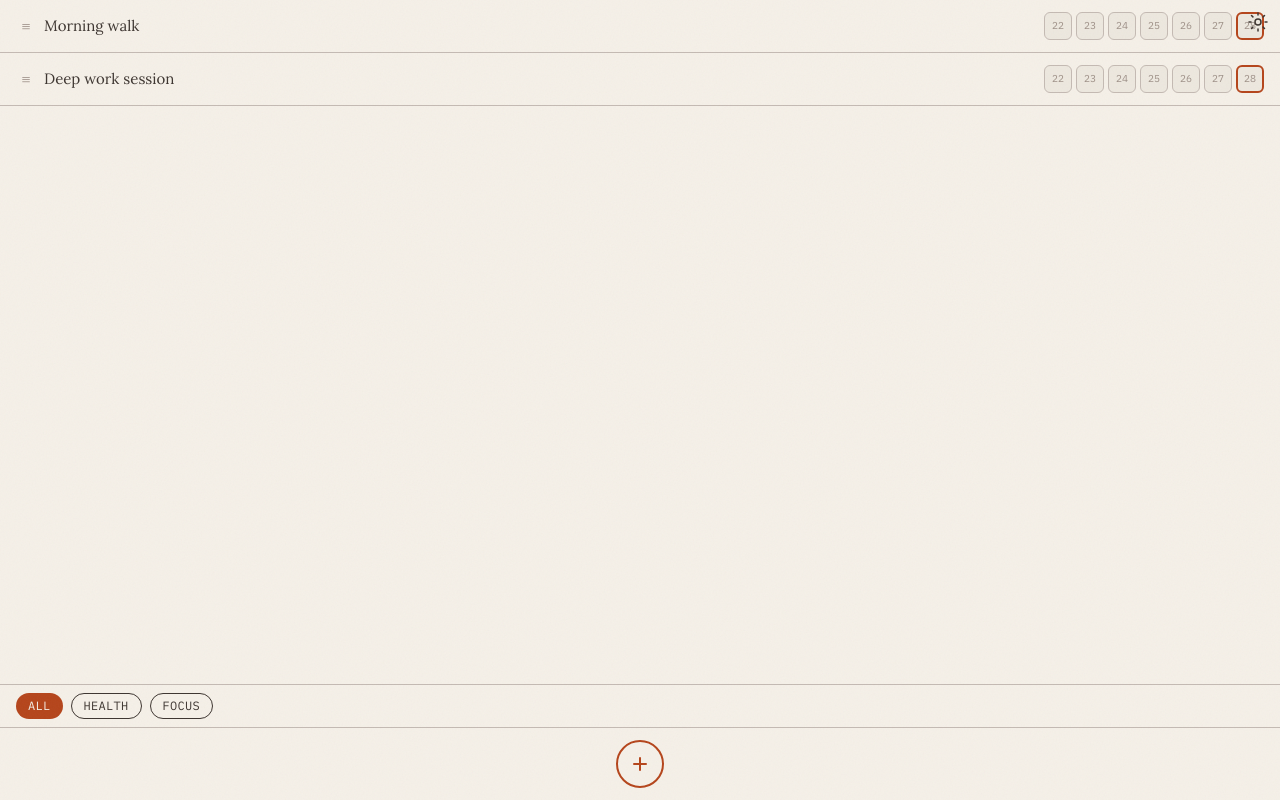
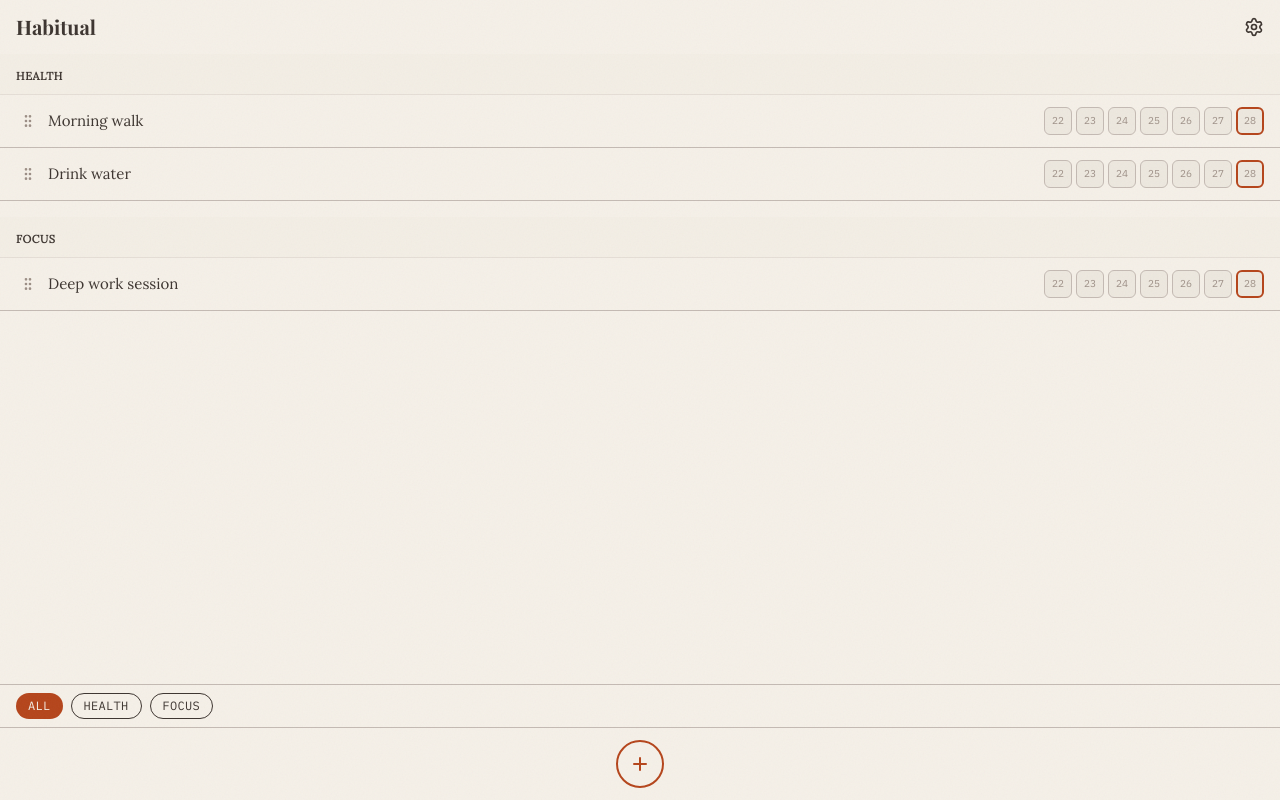
Before and after one commit to cuongcode/habitual, a React (Vite) app: page / in a window 1280 px wide. Built offline with nearby package versions, Linux system fonts and the light colour scheme.

Commit message:
prompt 3 fix some bugs

```diff
--- a/package.json
+++ b/package.json
@@ -15,6 +15,7 @@
     "@dnd-kit/utilities": "^3.2.2",
     "date-fns": "^4.1.0",
     "idb": "^8.0.3",
+    "lucide-react": "^1.7.0",
     "react": "^19.2.4",
     "react-dom": "^19.2.4",
     "react-router-dom": "^7.13.2",
--- a/src/components/HabitList.tsx
+++ b/src/components/HabitList.tsx
@@ -1,11 +1,14 @@
+import { useState, useMemo } from 'react'
 import {
   DndContext,
   closestCenter,
+  DragOverlay,
   PointerSensor,
+  TouchSensor,
   useSensor,
   useSensors,
 } from '@dnd-kit/core'
-import type { DragEndEvent } from '@dnd-kit/core'
+import type { DragStartEvent, DragEndEvent } from '@dnd-kit/core'
 import {
   SortableContext,
   verticalListSortingStrategy,
@@ -14,6 +17,7 @@ import {
 import { useHabitStore } from '../store/habitStore'
 import HabitRow from './HabitRow'
 import type { Habit } from '../types/index'
+import { subDays, format } from 'date-fns'
 
 export default function HabitList() {
   const habits = useHabitStore((s) => s.habits)
@@ -21,54 +25,71 @@ export default function HabitList() {
   const activeCategoryId = useHabitStore((s) => s.activeCategoryId)
   const reorderHabits = useHabitStore((s) => s.reorderHabits)
 
+  const [activeId, setActiveId] = useState<string | null>(null)
+
   const sensors = useSensors(
-    useSensor(PointerSensor, { activationConstraint: { distance: 5 } }),
+    useSensor(PointerSensor, {
+      activationConstraint: { distance: 8 },
+    }),
+    useSensor(TouchSensor, {
+      activationConstraint: { delay: 200, tolerance: 8 },
+    }),
   )
 
-  // Sort habits: filter by category, then sort by category order → habit order
-  let sortedHabits: Habit[]
-
+  // Group habits by category
+  const groups = useMemo(() => {
     if (activeCategoryId) {
-    sortedHabits = habits
+      const filtered = habits
         .filter((h) => h.categoryId === activeCategoryId)
         .sort((a, b) => a.order - b.order)
-  } else {
-    // All habits: sort by category order, then habit order
-    const catOrderMap = new Map(categories.map((c, i) => [c.id, i]))
-    sortedHabits = [...habits].sort((a, b) => {
-      const catDiff =
-        (catOrderMap.get(a.categoryId) ?? 999) -
-        (catOrderMap.get(b.categoryId) ?? 999)
-      if (catDiff !== 0) return catDiff
-      return a.order - b.order
-    })
+      const cat = categories.find((c) => c.id === activeCategoryId)
+      return cat ? [{ category: cat, habits: filtered }] : []
+    }
+
+    // All view: group by category order
+    return categories
+      .map((cat) => ({
+        category: cat,
+        habits: habits
+          .filter((h) => h.categoryId === cat.id)
+          .sort((a, b) => a.order - b.order),
+      }))
+      .filter((g) => g.habits.length > 0)
+  }, [habits, categories, activeCategoryId])
+
+  const activeHabit = activeId ? habits.find((h) => h.id === activeId) : null
+
+  function handleDragStart(event: DragStartEvent) {
+    setActiveId(String(event.active.id))
   }
 
   function handleDragEnd(event: DragEndEvent) {
+    setActiveId(null)
+
     const { active, over } = event
     if (!over || active.id === over.id) return
 
-    const activeHabit = habits.find((h) => h.id === active.id)
-    if (!activeHabit) return
+    // Find which category group this drag happened in
+    const habit = habits.find((h) => h.id === active.id)
+    if (!habit) return
 
-    const categoryId = activeHabit.categoryId
-    const categoryHabits = sortedHabits.filter(
-      (h) => h.categoryId === categoryId,
-    )
-    const oldIndex = categoryHabits.findIndex((h) => h.id === active.id)
-    const newIndex = categoryHabits.findIndex((h) => h.id === over.id)
+    const group = groups.find((g) => g.category.id === habit.categoryId)
+    if (!group) return
 
+    const oldIndex = group.habits.findIndex((h) => h.id === active.id)
+    const newIndex = group.habits.findIndex((h) => h.id === over.id)
+
+    // If 'over' is in a different category, it won't be found in this group
     if (oldIndex === -1 || newIndex === -1) return
 
-    const reordered = arrayMove(categoryHabits, oldIndex, newIndex)
-    reorderHabits(
-      categoryId,
-      reordered.map((h) => h.id),
-    )
+    const reordered = arrayMove(group.habits, oldIndex, newIndex)
+    const newOrderedIds = reordered.map((h) => h.id)
+
+    reorderHabits(habit.categoryId, newOrderedIds)
   }
 
   // Empty state
-  if (sortedHabits.length === 0) {
+  if (groups.length === 0) {
     return (
       <div className="flex-1 flex flex-col items-center justify-center gap-4 px-8">
         <svg
@@ -82,12 +103,9 @@ export default function HabitList() {
           strokeLinecap="round"
           strokeLinejoin="round"
         >
-          {/* Page */}
           <rect x="16" y="8" width="32" height="48" rx="3" />
-          {/* Lines on page */}
           <line x1="24" y1="20" x2="40" y2="20" />
           <line x1="24" y1="28" x2="36" y2="28" />
-          {/* Pen */}
           <line x1="44" y1="40" x2="52" y2="56" />
         </svg>
         <p
@@ -107,18 +125,91 @@ export default function HabitList() {
     <DndContext
       sensors={sensors}
       collisionDetection={closestCenter}
+      onDragStart={handleDragStart}
       onDragEnd={handleDragEnd}
     >
+      <div className="flex-1 overflow-y-auto">
+        {groups.map((group) => (
+          <div key={group.category.id} className="mb-4 last:mb-0">
+            {/* Category Header (only show in 'All' view) */}
+            {!activeCategoryId && (
+              <div className="px-4 py-2 bg-cream-dark/30 border-b border-muted-light/30">
+                <span
+                  className="text-muted-dark uppercase tracking-wider font-semibold"
+                  style={{ fontSize: '11px' }}
+                >
+                  {group.category.label}
+                </span>
+              </div>
+            )}
+
             <SortableContext
-        items={sortedHabits.map((h) => h.id)}
+              items={group.habits.map((h) => h.id)}
               strategy={verticalListSortingStrategy}
             >
-        <div className="flex-1 overflow-y-auto">
-          {sortedHabits.map((habit) => (
+              {group.habits.map((habit) => (
                 <HabitRow key={habit.id} habit={habit} />
               ))}
+            </SortableContext>
           </div>
-      </SortableContext>
+        ))}
+      </div>
+
+      <DragOverlay>
+        {activeHabit ? (
+          <DragOverlayRow habit={activeHabit} />
+        ) : null}
+      </DragOverlay>
     </DndContext>
   )
 }
+
+// ── Drag overlay (simplified row) ──────────────────────────────────
+
+function DragOverlayRow({ habit }: { habit: Habit }) {
+  const today = new Date()
+  const days: Date[] = []
+  for (let i = 6; i >= 0; i--) {
+    days.push(subDays(today, i))
+  }
+  const todayStr = format(today, 'yyyy-MM-dd')
+
+  return (
+    <div
+      className="flex items-center gap-2 px-4 py-3 bg-cream border-2 border-rust rounded-md shadow-lg"
+      style={{ opacity: 0.85 }}
+    >
+      <span
+        className="flex-1 truncate text-ink"
+        style={{ fontFamily: "var(--font-body)", fontSize: '15px' }}
+      >
+        {habit.name}
+      </span>
+      <div className="flex gap-1 shrink-0">
+        {days.map((day) => {
+          const dateStr = format(day, 'yyyy-MM-dd')
+          const dayNum = format(day, 'd')
+          const isToday = dateStr === todayStr
+          return (
+            <div
+              key={dateStr}
+              className={`w-7 h-7 rounded-md flex items-center justify-center bg-cream-dark
+                ${isToday ? 'border-2 border-rust' : 'border border-muted-light'}`}
+            >
+              <span
+                className="text-muted"
+                style={{
+                  fontFamily: "var(--font-mono)",
+                  fontSize: '10px',
+                  lineHeight: 1,
+                }}
+              >
+                {dayNum}
+              </span>
+            </div>
+          )
+        })}
+      </div>
+    </div>
+  )
+}
--- a/src/components/HabitRow.tsx
+++ b/src/components/HabitRow.tsx
@@ -2,6 +2,7 @@ import { useSortable } from '@dnd-kit/sortable'
 import { CSS } from '@dnd-kit/utilities'
 import { useNavigate } from 'react-router-dom'
 import { subDays, format } from 'date-fns'
+import { GripVertical } from 'lucide-react'
 import type { Habit } from '../types/index'
 
 interface HabitRowProps {
@@ -41,15 +42,15 @@ export default function HabitRow({ habit }: HabitRowProps) {
       className="flex items-center gap-2 px-4 py-3 border-b border-muted-light bg-cream"
     >
       {/* Drag handle */}
-      <button
+      <div
         {...attributes}
         {...listeners}
-        className="w-5 shrink-0 text-muted cursor-grab active:cursor-grabbing select-none"
-        style={{ fontSize: '16px', lineHeight: 1 }}
+        className="shrink-0 text-muted cursor-grab active:cursor-grabbing p-1"
+        style={{ touchAction: 'none' }}
         aria-label="Drag to reorder"
       >
-        ≡
-      </button>
+        <GripVertical size={16} />
+      </div>
 
       {/* Habit name */}
       <button
--- a/src/db/index.ts
+++ b/src/db/index.ts
@@ -125,6 +125,11 @@ export async function deleteEntry(id: string): Promise<void> {
   await db.delete('entries', id)
 }
 
+export async function getAllNotes(): Promise<HabitDayNote[]> {
+  const db = await getDB()
+  return db.getAll('notes')
+}
+
 // ── Notes ───────────────────────────────────────────────────────────
 
 export async function getNoteForHabitDate(
--- a/src/pages/HabitsPage.tsx
+++ b/src/pages/HabitsPage.tsx
@@ -1,4 +1,5 @@
 import { useNavigate } from 'react-router-dom'
+import { Settings } from 'lucide-react'
 import HabitList from '../components/HabitList'
 import CategoryFilterBar from '../components/CategoryFilterBar'
 import BottomNav from '../components/BottomNav'
@@ -7,29 +8,27 @@ export default function HabitsPage() {
   const navigate = useNavigate()
 
   return (
-    <div className="flex flex-col h-screen bg-cream relative">
-      {/* Settings gear — top right */}
-      <button
-        onClick={() => navigate('/settings')}
-        className="absolute top-3 right-3 z-10 text-ink hover:text-rust transition-colors"
-        aria-label="Settings"
-      >
-        <svg
-          width="20"
-          height="20"
-          viewBox="0 0 20 20"
-          fill="none"
-          stroke="currentColor"
-          strokeWidth="1.5"
-          strokeLinecap="round"
-          strokeLinejoin="round"
+    <div className="flex flex-col h-screen bg-cream">
+      {/* Header */}
+      <div className="shrink-0 flex items-center justify-between px-4 py-3">
+        <h1
+          className="text-ink"
+          style={{
+            fontFamily: "var(--font-display)",
+            fontSize: '20px',
+            fontWeight: 700,
+          }}
         >
-          <circle cx="10" cy="10" r="3" />
-          <path d="M10 1v2M10 17v2M1 10h2M17 10h2" />
-          <path d="M3.5 3.5l1.4 1.4M15.1 15.1l1.4 1.4" />
-          <path d="M3.5 16.5l1.4-1.4M15.1 4.9l1.4-1.4" />
-        </svg>
-      </button>
+          Habitual
+        </h1>
+        <button
+          onClick={() => navigate('/settings')}
+          className="text-ink hover:text-rust transition-colors"
+          aria-label="Settings"
+        >
+          <Settings size={20} color="var(--color-ink)" />
+        </button>
+      </div>
 
       {/* Main habit list — scrollable */}
       <HabitList />
--- a/src/store/habitStore.ts
+++ b/src/store/habitStore.ts
@@ -25,7 +25,7 @@ function makeSeedHabits(): Habit[] {
   const now = new Date().toISOString()
   return [
     {
-      id: crypto.randomUUID(),
+      id: 'h1',
       name: 'Morning walk',
       categoryId: 'cat-1',
       schedule: { frequency: 'daily' },
@@ -33,7 +33,15 @@ function makeSeedHabits(): Habit[] {
       createdAt: now,
     },
     {
-      id: crypto.randomUUID(),
+      id: 'h2',
+      name: 'Drink water',
+      categoryId: 'cat-1',
+      schedule: { frequency: 'daily' },
+      order: 1,
+      createdAt: now,
+    },
+    {
+      id: 'f1',
       name: 'Deep work session',
       categoryId: 'cat-2',
       schedule: { frequency: 'weekly', weekday: 4 },
@@ -86,51 +94,65 @@ export const useHabitStore = create<HabitStore>((set, get) => ({
   // ── Init ────────────────────────────────────────────────────────
 
   async init() {
-    const [categories, habits] = await Promise.all([
-      db.getAllCategories(),
-      db.getAllHabits(),
-    ])
+    let categories = await db.getAllCategories()
+    let habits = await db.getAllHabits()
 
-    // Load all entries keyed by habitId
+    // ── Stale Seed Cleanup ──────────────────────────────────────────
+    // If we have habits with old seed names but old IDs, remove them
+    const seedNames = ['Morning walk', 'Drink water', 'Deep work session']
+    const stableIds = ['h1', 'h2', 'f1']
+
+    let needsRefetch = false
+    for (const h of habits) {
+      if (seedNames.includes(h.name) && !stableIds.includes(h.id)) {
+        await db.deleteHabit(h.id)
+        needsRefetch = true
+      }
+    }
+
+    if (needsRefetch) {
+      habits = await db.getAllHabits()
+    }
+
+    // ── Seeding ─────────────────────────────────────────────────────
+    let finalCategories = [...categories]
+    let finalHabits = [...habits]
+
+    if (categories.length === 0) {
+      finalCategories = SEED_CATEGORIES
+      for (const cat of finalCategories) {
+        await db.saveCategory(cat)
+      }
+    }
+
+    if (!habits.some((h) => h.id === 'h1')) {
+      const seedHabits = makeSeedHabits()
+      for (const habit of seedHabits) {
+        if (!habits.some((prev) => prev.id === habit.id)) {
+          await db.saveHabit(habit)
+          finalHabits.push(habit)
+        }
+      }
+    }
+
+    // ── Load Related Data ───────────────────────────────────────────
     const entries: Record<string, HabitEntry[]> = {}
-    for (const habit of habits) {
+    for (const habit of finalHabits) {
       entries[habit.id] = await db.getEntriesForHabit(habit.id)
     }
 
-    // Load all notes — we iterate habits and a date range isn't practical,
-    // so we fetch from IDB directly via getAll and key them
-    const allNotesRaw = await (async () => {
-      const { openDB } = await import('idb')
-      const idb = await openDB('habitual-db', 1)
-      return idb.getAll('notes') as Promise<HabitDayNote[]>
-    })()
+    const allNotesRaw = await db.getAllNotes()
     const notes: Record<string, HabitDayNote> = {}
     for (const note of allNotesRaw) {
       notes[noteKey(note.habitId, note.date)] = note
     }
 
-    // Seed if empty
-    if (habits.length === 0) {
-      const seedCategories = SEED_CATEGORIES
-      const seedHabits = makeSeedHabits()
-
-      for (const cat of seedCategories) {
-        await db.saveCategory(cat)
-      }
-      for (const habit of seedHabits) {
-        await db.saveHabit(habit)
-      }
-
-      set({
-        categories: seedCategories,
-        habits: seedHabits,
-        entries: {},
-        notes: {},
-      })
-      return
-    }
-
-    set({ categories, habits, entries, notes })
+    set({
+      categories: finalCategories,
+      habits: finalHabits,
+      entries,
+      notes,
+    })
   },
 
   // ── Categories ──────────────────────────────────────────────────
@@ -212,22 +234,25 @@ export const useHabitStore = create<HabitStore>((set, get) => ({
     }
   },
 
-  async reorderHabits(categoryId, orderedIds) {
+  async reorderHabits(_categoryId, newOrderedIds) {
     const prevHabits = get().habits
-    const newHabits = prevHabits.map((h) => {
-      if (h.categoryId !== categoryId) return h
-      const order = orderedIds.indexOf(h.id)
-      return order !== -1 ? { ...h, order } : h
+
+    const updatedHabits = prevHabits.map((habit) => {
+      const newOrder = newOrderedIds.indexOf(habit.id)
+      if (newOrder === -1) return habit
+      return { ...habit, order: newOrder }
     })
 
-    set({ habits: newHabits })
+    set({ habits: updatedHabits })
 
     try {
-      const updated = newHabits.filter((h) => h.categoryId === categoryId)
-      await Promise.all(updated.map((h) => db.saveHabit(h)))
+      const changedIds = new Set(newOrderedIds)
+      const changedHabits = updatedHabits.filter((h) => changedIds.has(h.id))
+      await Promise.all(changedHabits.map((h) => db.saveHabit(h)))
     } catch (err) {
       console.error('Failed to reorder habits in IDB:', err)
       set({ habits: prevHabits })
+      console.log('--- STORE REVERTED DUE TO ERROR ---')
     }
   },
 
```
Also changed, not shown: 1 other file (tests, documents, lock files or other folders). Lines whose indentation alone changed are shown as unchanged.
